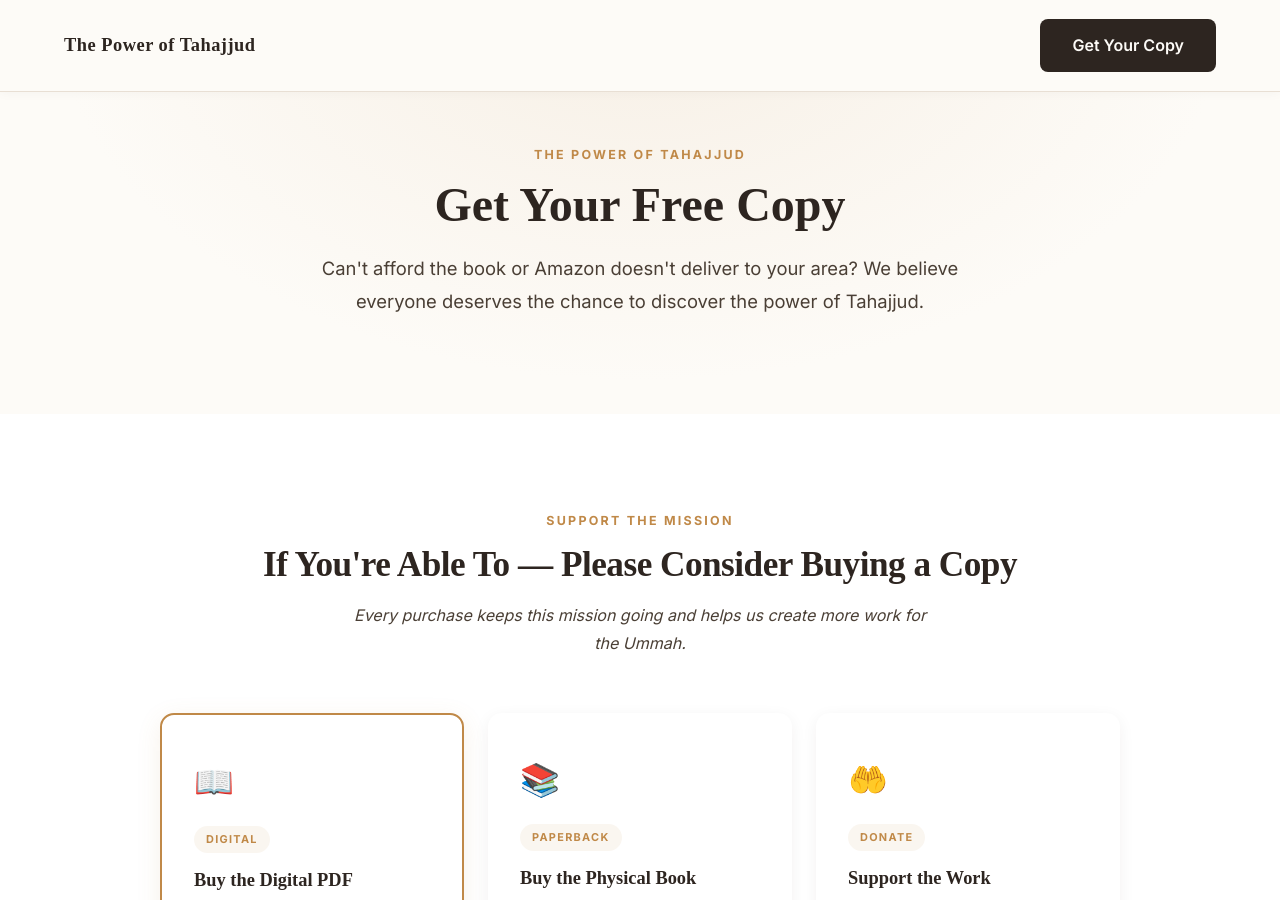
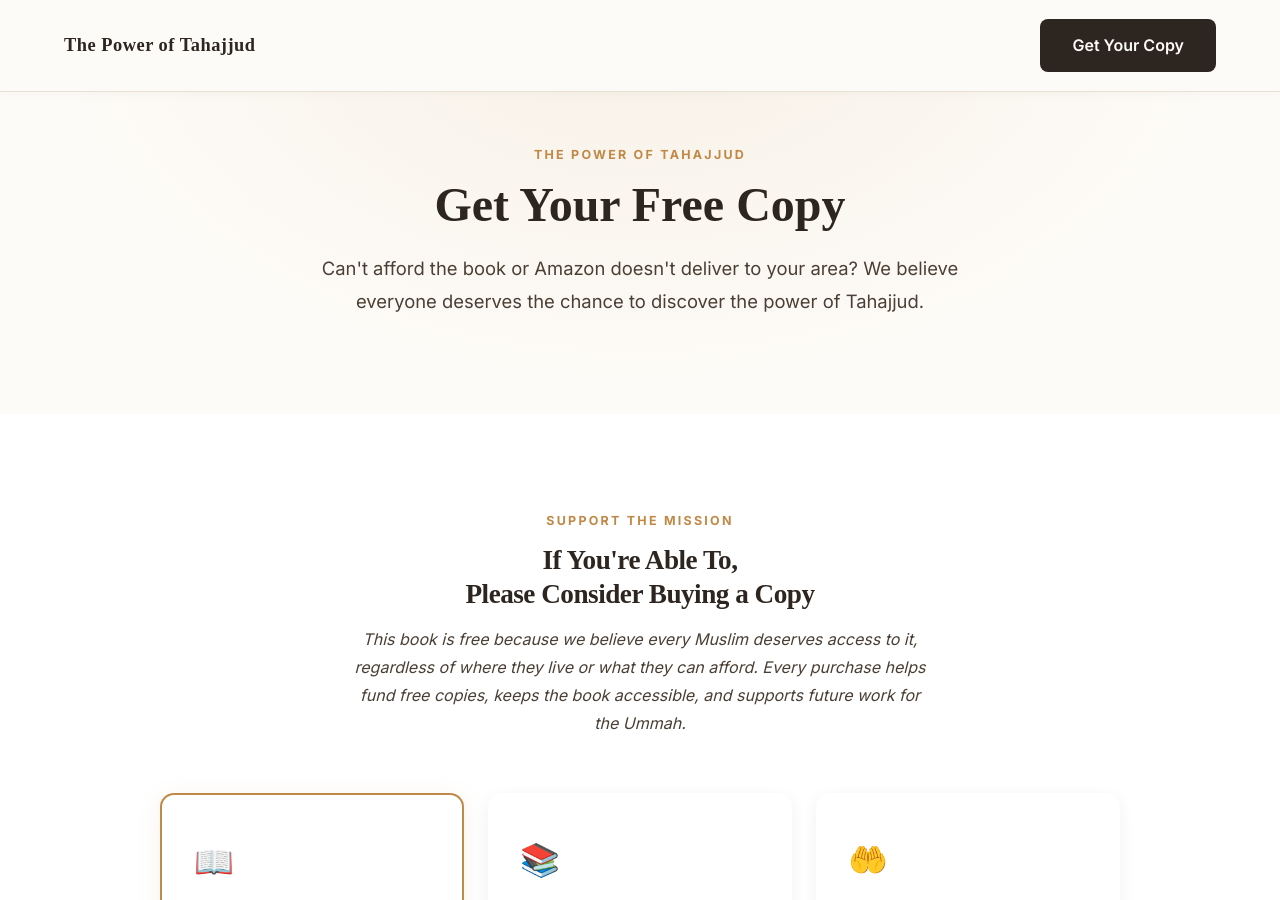
Before and after one commit to Omnitryx-Inc/tahajjud-fe-main, a Jekyll site: the page built from pages/free.html, in a window 1280 px wide and 900 px high. Built offline with Jekyll 4.4.1, drawn with Linux system fonts in a browser that asks for light colours; some web fonts are replaced; some of the changed text lies outside the part shown.

Commit message:
adjustments

```diff
--- a/pages/free.html
+++ b/pages/free.html
@@ -400,9 +400,11 @@ select.form-input {
 <section class="purchase-section">
     <div class="purchase-inner">
         <p class="section-label">Support the Mission</p>
-        <h2 class="section-title">If You're Able To — Please Consider Buying a Copy</h2>
+        <h2 class="section-title" style="font-size: clamp(1.2rem, 3vw, 1.7rem);">If You're Able To,<br>Please Consider Buying a Copy</h2>
         <p class="section-subtitle">
-            Every purchase keeps this mission going and helps us create more work for the Ummah.
+            This book is free because we believe every Muslim deserves access to it, regardless
+            of where they live or what they can afford. Every purchase helps fund free copies,
+            keeps the book accessible, and supports future work for the Ummah.
         </p>
 
         <div class="purchase-grid">
@@ -506,9 +508,10 @@ select.form-input {
 
             <div class="ask-item">
                 <span class="ask-item-icon">📖</span>
-                <p class="ask-item-title">Free to Share</p>
+                <p class="ask-item-title">Share This With Someone</p>
                 <p class="ask-item-body">
-                    This book is free to download, read, and share. You are welcome to distribute to anyone who might benefit from it. All I ask is that you don't modify the content or sell it for profit.
+                    Know someone who could benefit? Share the website with them:
+                    <strong>PowerOfTahajjud.com</strong>
                 </p>
             </div>
 
```
